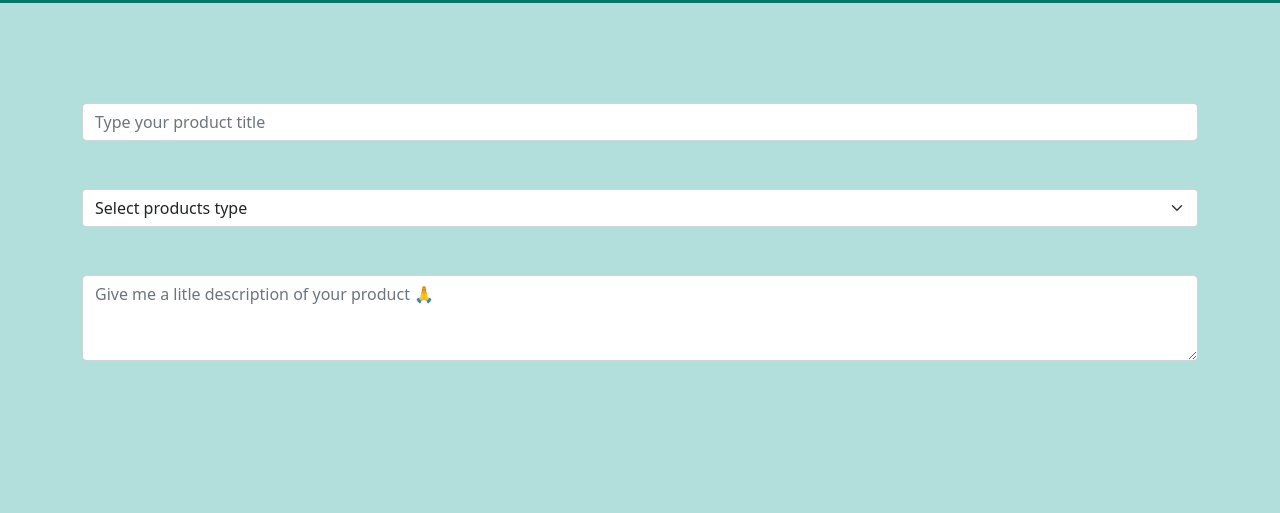
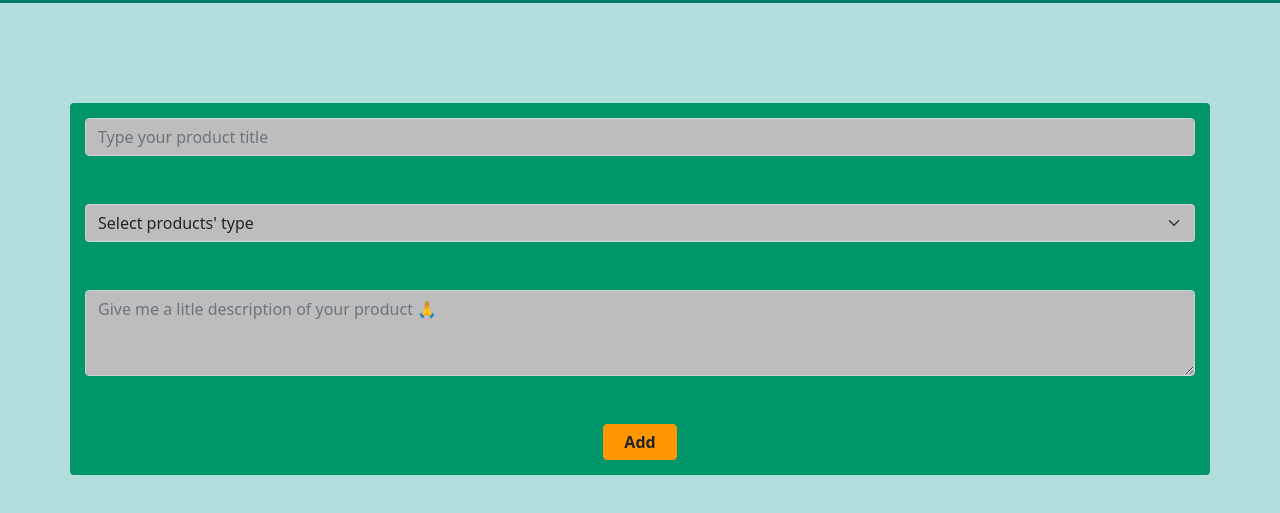
Before and after one commit to JohadToledo/ToBuyList, a plain HTML site: page public/index.html in a window 1280 px wide. Shown: the part 53-566 px from the top of the page. Drawn offline with nearby package versions, Linux system fonts and the light colour scheme.

Commit message:
the fisrt 3 pages are done

```diff
--- a/public/index.html
+++ b/public/index.html
@@ -59,6 +59,7 @@
 
   </section>
 
+  <section class="section-list">
     <div class="container list-group-container" id="container-list">
       <div class="row">
         <div class="col-md-4"></div>
@@ -71,28 +72,35 @@
         <div class="col-md-4"></div>
       </div>
     </div>
+  </section>
 
-  <div class="container popup-form space-100" id="popup-form">
+  <section class="section-form">
+    <div class="container popup-form space-100 center" id="popup-form">
       <div class="row">
         <div class="mb-3">
           <input type="text" class="form-control" id="title-form" placeholder="Type your product title" required>
         </div>
-    </div>
 
         <div class="mb-3 ">
-    <select class="form-select" aria-label="Default select example" required>
-      <option selected>Select products type</option>
-      <option value="1">One</option>
-      <option value="2">Two</option>
-      <option value="3">Three</option>
+          <select class="form-select" required>
+            <option selected>Select products' type</option>
+            <option value="1">Clothing</option>
+            <option value="2">Technology</option>
+            <option value="3">Sumermarket</option>
+            <option value="4">Flights</option>
+            <option value="5">Others</option>
           </select>
         </div>
         <div class="mb-3">
           <textarea class="form-control" id="FormControlTextarea" placeholder="Give me a litle description of your product 🙏" rows="3"></textarea>
         </div>
 
-
+        <div class="form-button center">
+          <button type="button" class="btn btn-form">Add</button>
         </div>
+      </div>
+    </div>
+  </section>
 
 
 
--- a/public/style.css
+++ b/public/style.css
@@ -9,46 +9,43 @@ SECONDARY TEXT  #757575
 DIVIDER COLOR   #BDBDBD
 */
 
-
-body{
+body {
   margin: 0;
-    background-color: #B2DFDB;
-    color: #212121
+  background-color: #b2dfdb;
+  color: #212121;
 }
 
-.center{
+.center {
   text-align: center;
 }
 
-.space-50{
+.space-50 {
   margin-top: 50px;
   margin-bottom: 50px;
 }
 
-.space-100{
+.space-100 {
   margin-top: 100px;
   margin-bottom: 100px;
 }
 
-nav{
-    background-color: #00796B;
+nav {
+  background-color: #00796b;
   display: flex;
   justify-content: center;
   align-items: center;
   min-height: 6vh;
 }
 
-.home{
-    display:none;
+.home {
+  display: none;
 }
 
-.home h3{
+.home h3 {
   margin-bottom: 30px;
 }
 
-
-
-.home-bottom{
+.home-bottom {
   display: flex;
   justify-content: flex-end;
   /* height: 80vh; */
@@ -56,7 +53,7 @@ nav{
   /* margin-right: 30px; */
 }
 
-.btn-add{
+.btn-add {
   /* display: flex; */
   /* align-items: flex-end; */
   position: fixed;
@@ -70,20 +67,61 @@ nav{
   z-index: 100;
 }
 
-.btn-add img{
+.btn-add img {
   width: 50px;
+  background-color: #ff9800;
+}
+.section-form {
+  margin: 15px;
 }
 
-.popup-form{
+.section-form .popup-form {
+  padding: 15px 15px;
+  /* border: 1px solid #fff; */
+  border-radius: 0.25rem;
+  background-color: #009668;
+}
+.popup-form {
   /* display: none; */
-
-
 }
 
-.popup-form .mb-3{
+.popup-form .mb-3 {
   margin-bottom: 3rem !important;
 }
 
-.list-group-container{
+.form-control,
+.form-select {
+  background-color: #bdbdbd;
+  /* border: 1px solid #ff9800; */
+}
+
+.form-control:hover,
+.form-control:focus,
+.form-select:hover,
+.form-select:focus {
+  color: #fff;
+  background-color: #999898;
+  border: 1px solid #ff9800;
+  outline: 0;
+  box-shadow: 0 0 0 0.25rem rgb(255 152 0 / 5%);
+}
+
+.btn-form {
+  color: #212121;
+  font-weight: 600;
+  background-color: #ff9800;
+  border-color: #ff9800;
+  padding: 5px 20px;
+}
+
+.btn-form:hover {
+  color: #212121;
+  font-weight: bold;
+  background-color: #f69c15;
+  border-color: #ff9800;
+  padding: 5px 21px;
+}
+
+.list-group-container {
   display: none;
 }
```
Lines whose indentation alone changed are shown as unchanged.
